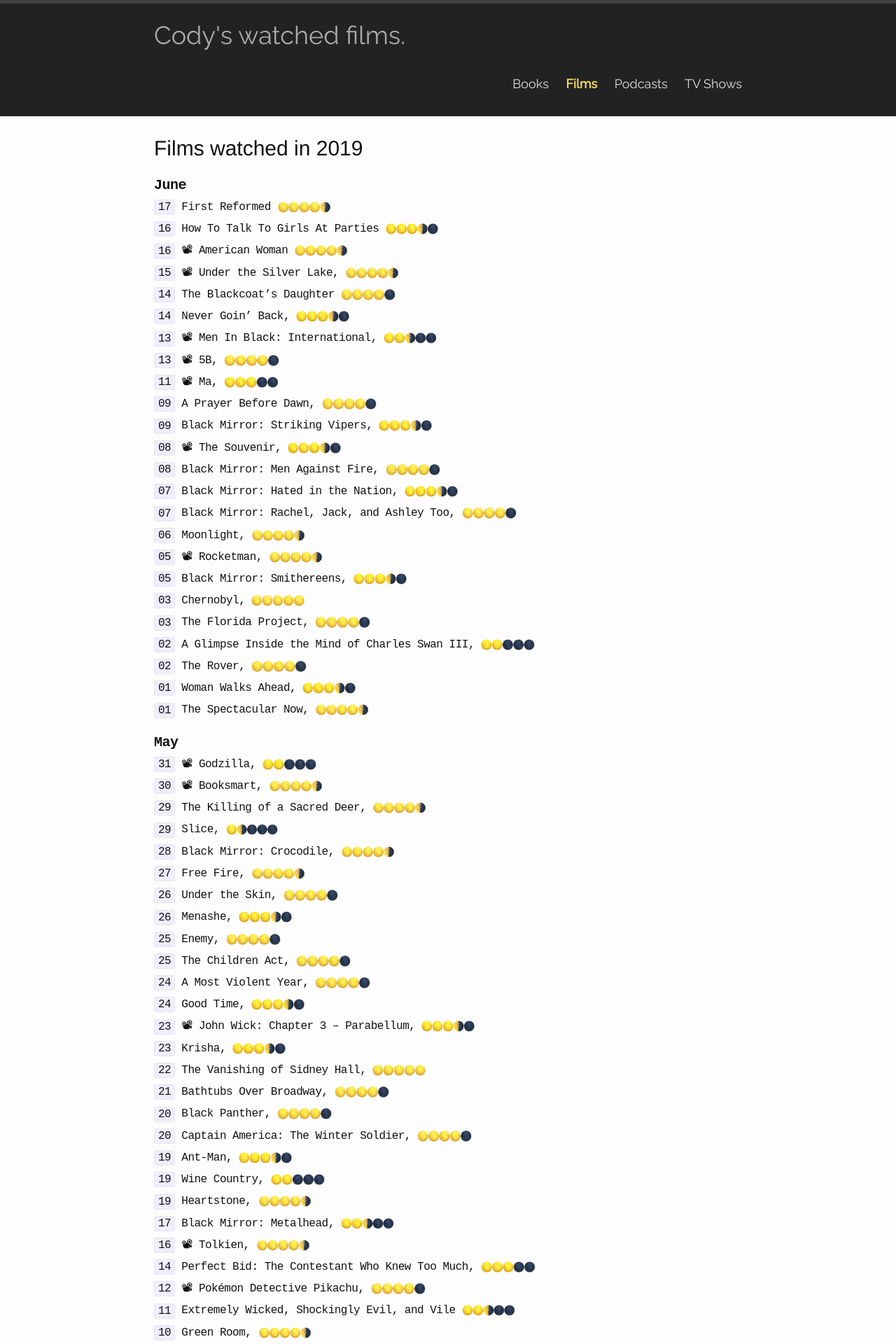
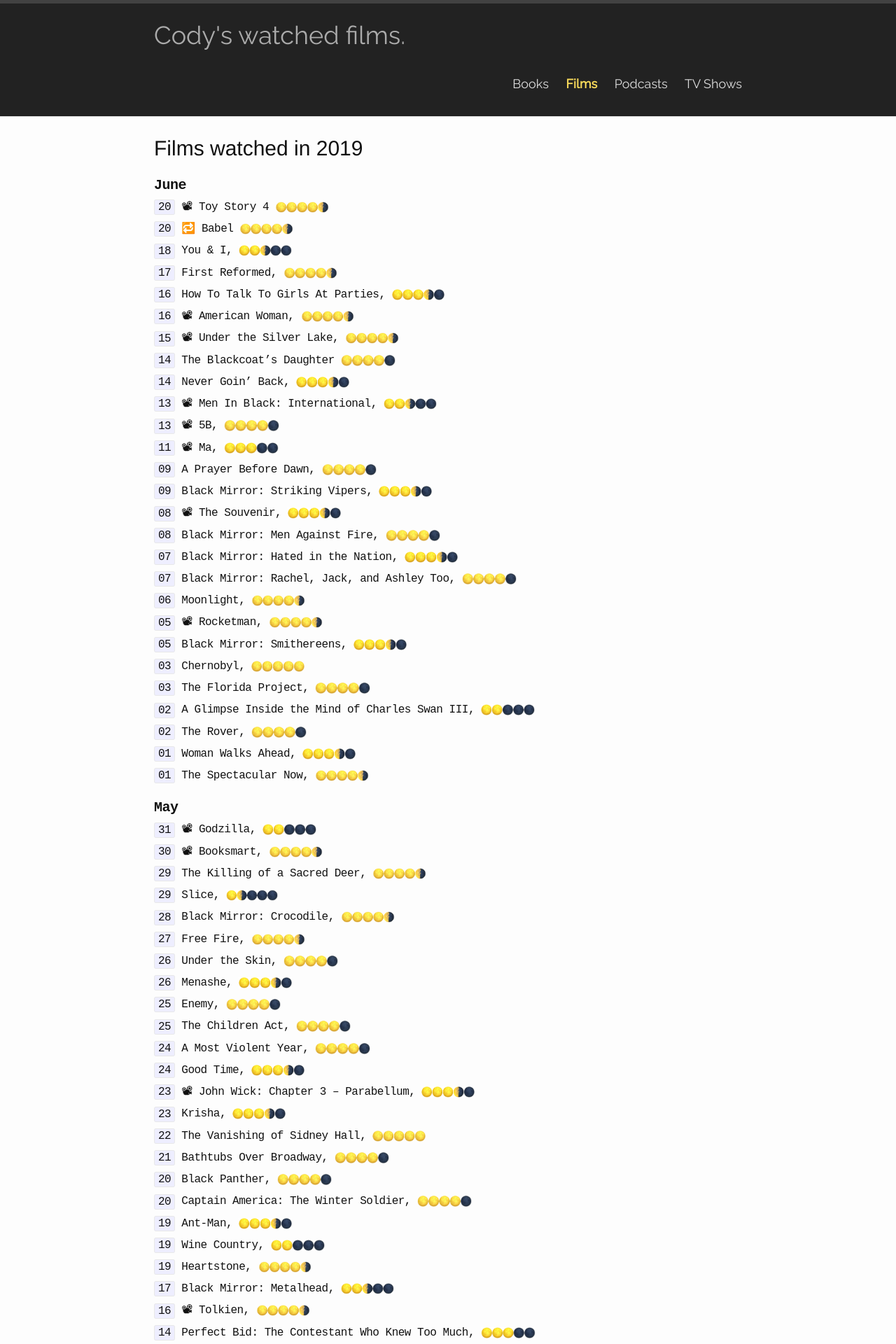
Before and after one commit to codydalerodgers/personal-blog, a Jekyll site: the page built from _films/2019.md, in a window 1280 px wide. Shown: the top 1920 px of the page at 70% size. Built offline with Jekyll 4.4.1, drawn with Linux system fonts in a browser that asks for light colours.

Commit message:
new entries

```diff
--- a/_films/2019.md
+++ b/_films/2019.md
@@ -4,11 +4,17 @@
 title: Films watched in 2019
 ---
 ## June
-`17` First Reformed {{ site.fourhalf }}
+`20` 📽 Toy Story 4 {{ site.fourhalf }}
 
-`16` How To Talk To Girls At Parties {{ site.threehalf }}
+`20` 🔁 Babel {{  site.fourhalf }}
 
-`16` 📽 American Woman {{ site.fourhalf }}
+`18` You & I, {{ site.twohalf }}
+
+`17` First Reformed, {{ site.fourhalf }}
+
+`16` How To Talk To Girls At Parties, {{ site.threehalf }}
+
+`16` 📽 American Woman, {{ site.fourhalf }}
 
 `15` 📽 Under the Silver Lake, {{ site.fourhalf }}
 
@@ -139,7 +145,7 @@
 
 `19` The Inventor: Out for Blood in Silicon Valley, {{ site.four }}
 
-`17` 📽 Climax, {{ site.fourhalf }}
+`17` 📽 🔁 Climax, {{ site.fourhalf }}
 
 `16` 📽 Climax, {{ site.four }}
 
```
Also changed, not shown: _shows/2019.md (+2 -1 lines).
